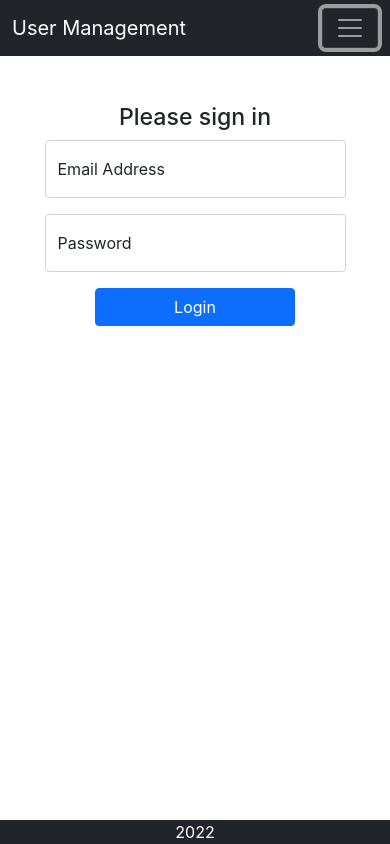
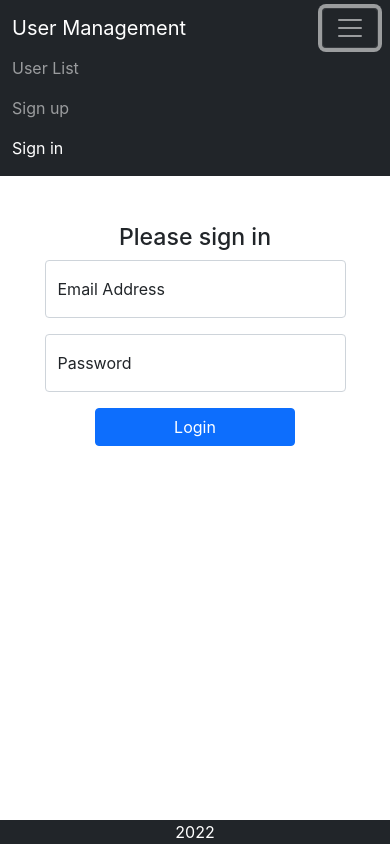
Before and after one commit to liulu0213/user-management, a React (Create React App) app: page /signin in a window 390 px wide. Both pictures are taken after a click on the button "Toggle navigation". Built offline with nearby package versions, Linux system fonts and the light colour scheme.

Commit message:
Add require authenticate component to user list and user detail component

```diff
--- a/src/App.js
+++ b/src/App.js
@@ -1,6 +1,6 @@
 import { useState } from "react";
 import { Routes, Route, Outlet } from "react-router-dom";
-import AuthProvider from "./component/authProvider";
+import AuthProvider, { RequireAuth } from "./component/authProvider";
 import Nav from "./component/nav";
 import Footer from "./component/footer";
 import Readme from "./component/readme";
@@ -31,8 +31,22 @@ function App() {
             <Route path="/signin" element={<Signin />} />
             <Route element={<Layout />}>
               <Route path="/" element={<Readme />} />
-              <Route path="/users" element={<UserList users={users} setUser={setUser} />} />
-              <Route path="/users/:id" element={<UserDetail {...user} />} />
+              <Route
+                path="/users"
+                element={
+                  <RequireAuth>
+                    <UserList users={users} setUser={setUser} />
+                  </RequireAuth>
+                }
+              />
+              <Route
+                path="/users/:id"
+                element={
+                  <RequireAuth>
+                    <UserDetail {...user} />
+                  </RequireAuth>
+                }
+              />
             </Route>
           </Routes>
         </main>
--- a/src/component/authProvider.js
+++ b/src/component/authProvider.js
@@ -1,13 +1,14 @@
-import {createContext, useContext, useState} from 'react';
+import { createContext, useContext, useState } from "react";
+import { useLocation, Navigate } from "react-router-dom";
 import { apis } from "../config/config";
 import { fetchData } from "../utils/querydata";
 
-let AuthContext=createContext(null);
+let AuthContext = createContext(null);
 
-export default function AuthProvider({children}){
-  const [user,setUser]=useState(null);
-  const signin=async (user)=>{
-    const {login} = apis;
+export default function AuthProvider({ children }) {
+  const [user, setUser] = useState(null);
+  const signin = async (user) => {
+    const { login } = apis;
     const data = new URLSearchParams();
     for (const [key, value] of Object.entries(user)) {
       data.append(key, value);
@@ -18,50 +19,63 @@ export default function AuthProvider({children}){
     });
     const loginUser = {
       email: user.email,
-      token: '',
-      status: ''
+      token: "",
+      status: "",
     };
-    if(result?.token){
-      loginUser.status='success';
-      loginUser.token=result.token
+    if (result?.token) {
+      loginUser.status = "success";
+      loginUser.token = result.token;
       setUser(loginUser);
-    }else{
-      loginUser.status=result?.error;
+    } else {
+      loginUser.status = result?.error;
     }
-    return loginUser
-  }
-  const signout=()=>{
+    return loginUser;
+  };
+  const signout = () => {
     setUser(null);
-  }
-  const signup=async (user)=>{
+  };
+  const signup = async (user) => {
     const { register } = apis;
     const data = new URLSearchParams();
     for (const [key, value] of Object.entries(user)) {
       data.append(key, value);
     }
-    const result = await fetchData({ url: register["url"], opts: { ...register["opts"], body: data } });
+    const result = await fetchData({
+      url: register["url"],
+      opts: { ...register["opts"], body: data },
+    });
     const newUser = {
       email: user.email,
       firstname: user.firstname,
       lastname: user.lastname,
-      id: '',
-      token: '',
-      status: ''
+      id: "",
+      token: "",
+      status: "",
     };
-    if(result?.token){
-      newUser.status='success';
-      newUser.id=result.id;
-      newUser.token=result.token;
+    if (result?.token) {
+      newUser.status = "success";
+      newUser.id = result.id;
+      newUser.token = result.token;
       setUser(newUser);
-    }else{
-      newUser.status=result.error;
+    } else {
+      newUser.status = result.error;
     }
-    return newUser
-  }
-  const value={user,signin,signout,signup};
-  return <AuthContext.Provider value={value}>{children}</AuthContext.Provider> ;
+    return newUser;
+  };
+  const value = { user, signin, signout, signup };
+  return <AuthContext.Provider value={value}>{children}</AuthContext.Provider>;
 }
 
-export function useAuth(){
+function useAuth() {
   return useContext(AuthContext);
 }
+
+const RequireAuth = ({ children }) => {
+  const auth = useContext(AuthContext);
+  const location = useLocation();
+  if (!auth.user) {
+    return <Navigate to="/signin" state={{ from: location }} replace />;
+  }
+  return children;
+};
+export { useAuth, RequireAuth };
--- a/src/component/nav.js
+++ b/src/component/nav.js
@@ -1,4 +1,4 @@
-import { useLocation } from "react-router-dom";
+import { useLocation, Link, NavLink } from "react-router-dom";
 import { useAuth } from "./authProvider";
 
 const Nav = () => {
@@ -9,30 +9,51 @@ const Nav = () => {
   return (
     <nav className="navbar navbar-expand-md navbar-dark bg-dark">
       <div className="container-fluid">
-        <a className="navbar-brand" href="/">
+        <NavLink className="navbar-brand" to="/">
           User Management
-        </a>
-        <button className="navbar-toggler" type="button" data-bs-toggle="collapse" data-bs-target="#navbarNavDropdown" aria-controls="navbarNavDropdown" aria-expanded="false" aria-label="Toggle navigation">
+        </NavLink>
+        <button
+          className="navbar-toggler"
+          type="button"
+          data-bs-toggle="collapse"
+          data-bs-target="#navbarNavDropdown"
+          aria-controls="navbarNavDropdown"
+          aria-expanded="false"
+          aria-label="Toggle navigation"
+        >
           <span className="navbar-toggler-icon"></span>
         </button>
         <div className="collapse navbar-collapse" id="navbarNavDropdown">
           <ul className="navbar-nav">
+            <li className="navbar-item">
+              <Link
+                className={`nav-link ${pathname === "/users" ? "active" : ""}`}
+                to="/users"
+              >
+                User List
+              </Link>
+            </li>
             {!auth.user ? (
               <>
                 <li className="navbar-item">
-                  <a className={`nav-link ${pathname === "/users" ? "active" : ""}`} href="/users">
-                    User List
-                  </a>
+                  <Link
+                    className={`nav-link ${
+                      pathname === "/signup" ? "active" : ""
+                    }`}
+                    to="/signup"
+                  >
+                    Sign up
+                  </Link>
                 </li>
                 <li className="navbar-item">
-                  <a className={`nav-link ${pathname === "/signup" ? "active" : ""}`} href="/signup">
-                    Sign up
-                  </a>
-                </li>
-                <li className="navbar-item">
-                  <a className={`nav-link ${pathname === "/signin" ? "active" : ""}`} href="/signin">
+                  <Link
+                    className={`nav-link ${
+                      pathname === "/signin" ? "active" : ""
+                    }`}
+                    to="/signin"
+                  >
                     Sign in
-                  </a>
+                  </Link>
                 </li>
               </>
             ) : (
--- a/src/index.js
+++ b/src/index.js
@@ -1,4 +1,5 @@
 import "bootstrap/dist/css/bootstrap.min.css";
+import "bootstrap/js/src/collapse.js";
 import "./style/index.css";
 import React from "react";
 import ReactDOM from "react-dom";
```
